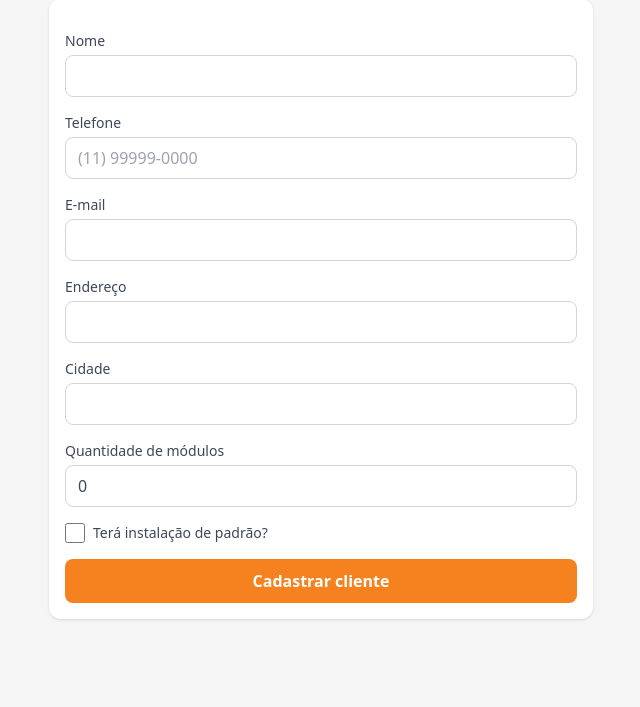
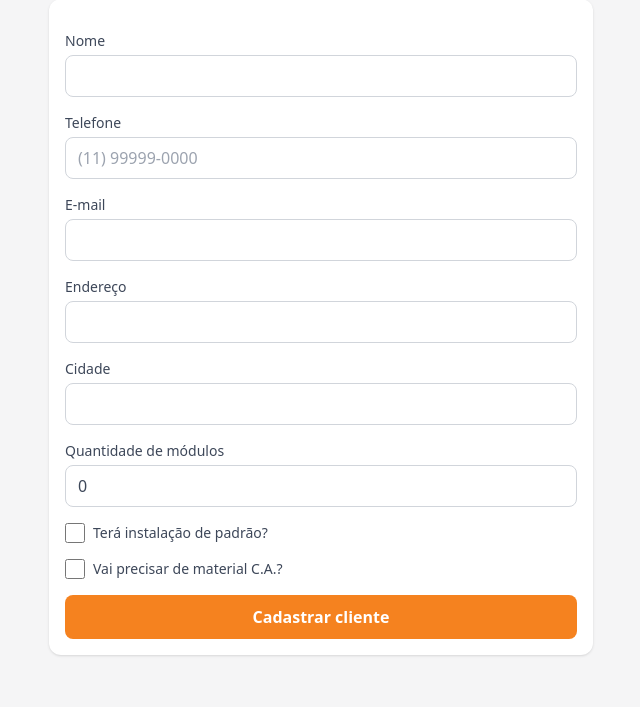
Before and after one commit to jefso137-boot/jsxenergy, a Django app: template templates/lider/criar_cliente.html in a window 1280 px wide. Shown: the part 93-800 px from the top of the page, without its empty margins (319-959 px from the left). Run offline with Django 5.2, Linux system fonts and the light colour scheme; the template is opened without the code that fills it: values that come from a table or form of the project are taken from there, others are empty; some libraries are stand-ins or nearby versions.

Commit message:
Move material C.A. from OS type to a per-client flag
Fornecimento de Material stops being a selectable "tipo de OS" and
becomes a checkbox on the client ("Vai precisar de material C.A.?"),
alongside the existing "instalacao padrao" checkbox. When checked,
the material-usage section shows up on that client's Instalacao OS
for the tecnico to log quantities (no prices shown to tecnico), and
the lider sees the value rolled into the client's Financeiro total,
same as before. Product/price catalog editing stays admin-only.

No production data existed for the old MATERIAL OS type, so no data
migration was needed - only schema changes.

Co-Authored-By: Claude Sonnet 5 <noreply@anthropic.com>

```diff
--- a/apps/checklists/models.py
+++ b/apps/checklists/models.py
@@ -4,7 +4,6 @@ from django.db import models
 class TipoOS(models.TextChoices):
     VISTORIA = "VISTORIA", "Vistoria Técnica"
     INSTALACAO = "INSTALACAO", "Instalação Fotovoltaica"
-    MATERIAL = "MATERIAL", "Fornecimento de Material"
 
 
 class ChecklistTemplate(models.Model):
--- a/apps/clientes/forms.py
+++ b/apps/clientes/forms.py
@@ -14,10 +14,12 @@ class ClienteCriarForm(forms.ModelForm):
             "cidade",
             "quantidade_modulos",
             "instalacao_padrao",
+            "precisa_material_ca",
         ]
         labels = {
             "quantidade_modulos": "Quantidade de módulos",
             "instalacao_padrao": "Terá instalação de padrão?",
+            "precisa_material_ca": "Vai precisar de material C.A.?",
         }
         widgets = {
             "telefone": forms.TextInput(attrs={"placeholder": "(11) 99999-0000"}),
--- a/apps/clientes/models.py
+++ b/apps/clientes/models.py
@@ -10,6 +10,7 @@ class Cliente(models.Model):
     cidade = models.CharField("Cidade", max_length=120, blank=True)
     quantidade_modulos = models.PositiveIntegerField("Quantidade de módulos", default=0)
     instalacao_padrao = models.BooleanField("Terá instalação de padrão", default=False)
+    precisa_material_ca = models.BooleanField("Vai precisar de material C.A.", default=False)
     criado_por = models.ForeignKey(
         settings.AUTH_USER_MODEL,
         on_delete=models.SET_NULL,
--- a/apps/clientes/views_lider.py
+++ b/apps/clientes/views_lider.py
@@ -24,7 +24,6 @@ def cliente_detalhe(request, pk):
         "cliente": cliente,
         "vistorias": ordens.filter(tipo=TipoOS.VISTORIA),
         "instalacoes": ordens.filter(tipo=TipoOS.INSTALACAO),
-        "materiais": ordens.filter(tipo=TipoOS.MATERIAL),
         "valor_instalacao": cliente.valor_estimado_instalacao(),
         "valor_materiais": cliente.valor_materiais_usados(),
         "valor_total": cliente.valor_total(),
--- a/apps/ordens/admin.py
+++ b/apps/ordens/admin.py
@@ -61,7 +61,7 @@ class OrdemServicoAdmin(admin.ModelAdmin):
     def get_inlines(self, request, obj):
         if obj is None:
             return []
-        if obj.tipo == "MATERIAL":
+        if obj.tipo == "INSTALACAO" and obj.cliente.precisa_material_ca:
             return [OsChecklistRespostaInline, OsMaterialUsoInline]
         return [OsChecklistRespostaInline]
 
--- a/apps/ordens/models.py
+++ b/apps/ordens/models.py
@@ -71,7 +71,6 @@ class OrdemServico(models.Model):
         return {
             TipoOS.INSTALACAO: "RELATÓRIO FOTOGRÁFICO DE INSTALAÇÃO FOTOVOLTAICA",
             TipoOS.VISTORIA: "RELATÓRIO FOTOGRÁFICO DE VISTORIA TÉCNICA",
-            TipoOS.MATERIAL: "RELATÓRIO DE FORNECIMENTO DE MATERIAL",
         }[self.tipo]
 
     @property
@@ -79,7 +78,6 @@ class OrdemServico(models.Model):
         return {
             TipoOS.INSTALACAO: "Status da Instalação",
             TipoOS.VISTORIA: "Status da Vistoria",
-            TipoOS.MATERIAL: "Status do Fornecimento",
         }[self.tipo]
 
     @property
@@ -87,7 +85,6 @@ class OrdemServico(models.Model):
         return {
             TipoOS.INSTALACAO: "Relatório Fotográfico de Instalação",
             TipoOS.VISTORIA: "Relatório Fotográfico de Vistoria",
-            TipoOS.MATERIAL: "Relatório de Fornecimento de Material",
         }[self.tipo]
 
 
--- a/apps/ordens/views_tecnico.py
+++ b/apps/ordens/views_tecnico.py
@@ -1,4 +1,5 @@
 from django.contrib import messages
+from django.core.exceptions import PermissionDenied
 from django.shortcuts import get_object_or_404, redirect, render
 from django.utils import timezone
 
@@ -53,6 +54,8 @@ def detalhe_os(request, pk):
             return redirect("tecnico_detalhe_os", pk=os.pk)
 
         if acao == "add_material":
+            if os.tipo != "INSTALACAO" or not os.cliente.precisa_material_ca:
+                raise PermissionDenied("Este cliente não precisa de material C.A.")
             material_form = OsMaterialUsoForm(request.POST)
             if material_form.is_valid():
                 material_uso = material_form.save(commit=False)
@@ -64,6 +67,8 @@ def detalhe_os(request, pk):
             return redirect("tecnico_detalhe_os", pk=os.pk)
 
         if acao == "excluir_material":
+            if os.tipo != "INSTALACAO" or not os.cliente.precisa_material_ca:
+                raise PermissionDenied("Este cliente não precisa de material C.A.")
             OsMaterialUso.objects.filter(os=os, pk=request.POST.get("uso_id")).delete()
             messages.success(request, "Material removido.")
             return redirect("tecnico_detalhe_os", pk=os.pk)
--- a/templates/lider/criar_cliente.html
+++ b/templates/lider/criar_cliente.html
@@ -52,6 +52,13 @@
         </label>
         {% if form.instalacao_padrao.errors %}<p class="text-xs text-red-600 mt-1">{{ form.instalacao_padrao.errors|join:", " }}</p>{% endif %}
     </div>
+    <div>
+        <label class="flex items-center gap-2">
+            {% render_field form.precisa_material_ca class="w-5 h-5 accent-orange" %}
+            <span class="text-sm font-medium">Vai precisar de material C.A.?</span>
+        </label>
+        {% if form.precisa_material_ca.errors %}<p class="text-xs text-red-600 mt-1">{{ form.precisa_material_ca.errors|join:", " }}</p>{% endif %}
+    </div>
     <button type="submit" class="w-full bg-orange text-white font-bold rounded-lg py-2.5">
         Cadastrar cliente
     </button>
--- a/templates/lider/detalhe_os.html
+++ b/templates/lider/detalhe_os.html
@@ -48,7 +48,7 @@
     {% endif %}
 </section>
 
-{% if os.tipo == "MATERIAL" %}
+{% if os.tipo == "INSTALACAO" and os.cliente.precisa_material_ca %}
 <section class="bg-white rounded-xl shadow p-4 mb-4">
     <h2 class="font-bold text-navy mb-3">Materiais utilizados</h2>
     {% if materiais_usados %}
--- a/templates/tecnico/detalhe_os.html
+++ b/templates/tecnico/detalhe_os.html
@@ -67,7 +67,7 @@
     {% endif %}
 </section>
 
-{% if os.tipo == "MATERIAL" %}
+{% if os.tipo == "INSTALACAO" and os.cliente.precisa_material_ca %}
 <!-- ===================== MATERIAIS UTILIZADOS ===================== -->
 <section class="bg-white rounded-xl shadow p-4 mb-4">
     <h2 class="font-bold text-navy mb-3">Materiais utilizados</h2>
```
Also changed, not shown: templates/lider/cliente_detalhe.html (+0 -19 lines), apps/checklists/migrations/0004_alter_checklisttemplate_tipo.py (added), apps/clientes/migrations/0004_cliente_precisa_material_ca.py (added), apps/ordens/migrations/0005_alter_ordemservico_tipo.py (added).
